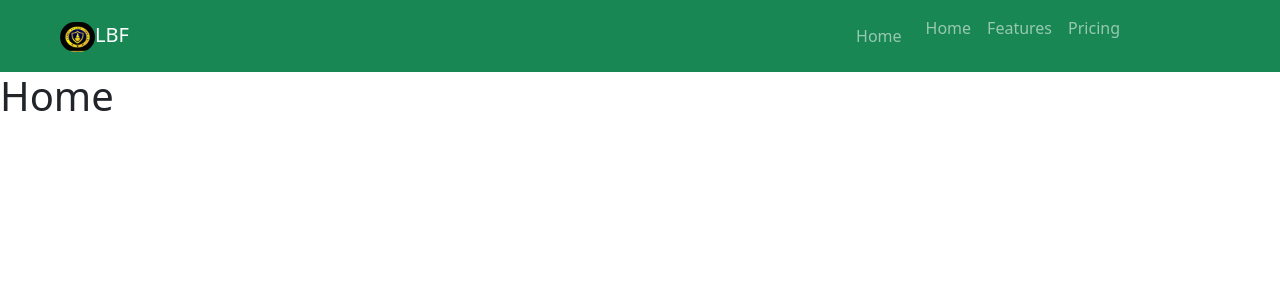
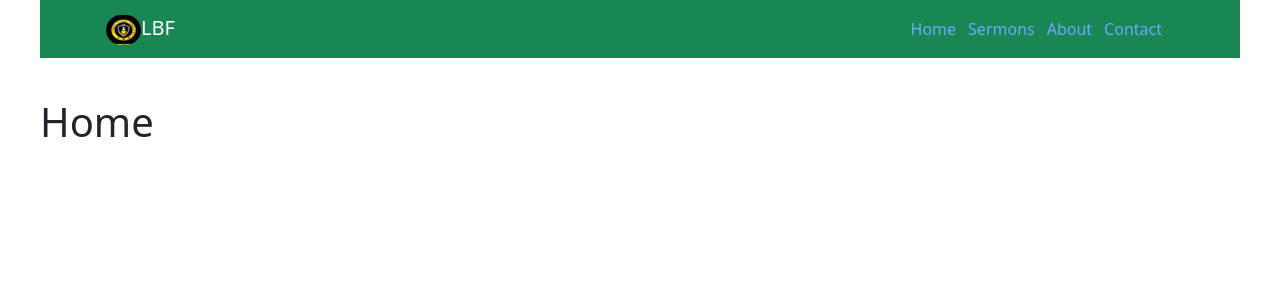
Before and after one commit to NnebedumEmmanuel/l.b.f, a React (Create React App) app: page / in a window 1280 px wide. Shown: the top 300 px of the page. Built offline with nearby package versions, Linux system fonts and the light colour scheme.

Commit message:
Navbar Fixed

```diff
--- a/src/App.css
+++ b/src/App.css
@@ -1,3 +1,4 @@
+@import url('https://fonts.googleapis.com/css2?family=Poppins:wght@400;700&display=swap');
 * {
   margin: 0;
   padding: 0;
--- a/src/Routes/RootLayout.js
+++ b/src/Routes/RootLayout.js
@@ -8,7 +8,7 @@ export default function RootLayout() {
         <NavBar/>
       </header>
       <main>
-        <Outlet />
+      <Outlet />
       </main>
       <footer>
 
--- a/src/components/NavBar.js
+++ b/src/components/NavBar.js
@@ -1,21 +1,25 @@
 import 'bootstrap/dist/css/bootstrap.css';
-import { Navbar, Container, Nav, NavLink,} from "react-bootstrap";
+import "./Navbar.css"
+import { Navbar, Container, Nav, } from "react-bootstrap";
+import { NavLink } from 'react-router-dom';
 import Logo from "../Assets/img/lb-logo.jpg"
 function NavBar() {
   return (
     <>
       <Navbar bg="success" data-bs-theme="dark">
         <Container className='Fluid mx-0'>
-
           <Navbar.Brand href="#home" className='Justify-content-start mx-5'>
           <img src={Logo} alt="" width="35" height="30" className='rounded-pill'/>
           LBF
           </Navbar.Brand>
+
           <Nav className=" d-flex  justify-content-end">
-          <Nav.Link><NavLink to="#home">Home</NavLink> </Nav.Link>
-            <NavLink to="#home">Home</NavLink>
-            <NavLink to="#About">Features</NavLink>
-            <NavLink href="#pricing">Pricing</NavLink>
+            <NavLink index>Home</NavLink>
+            <NavLink to="Sermons">Sermons</NavLink>
+            <NavLink to="About">About</NavLink>
+            <NavLink to="Contact">Contact</NavLink>
+
+
           </Nav>
         </Container>
       </Navbar>
--- /dev/null
+++ b/src/components/Navbar.css
@@ -0,0 +1,26 @@
+/* navbar */
+header nav {
+    display: flex;
+    gap: 16px;
+    justify-content: end;
+    max-width: 1200px;
+    margin: 0 auto;
+  }
+  header nav h1 {
+    margin-right: auto;
+    border-bottom: 3px solid var(--primary);
+  }
+  header nav a{
+    text-decoration: none;
+    padding: 6px;
+    border-radius: 4px;
+  }
+  header nav a.active {
+    background: var(--primary);
+  }
+
+  /* page content */
+  main {
+    max-width: 1200px;
+    margin: 40px auto;
+  }
```
